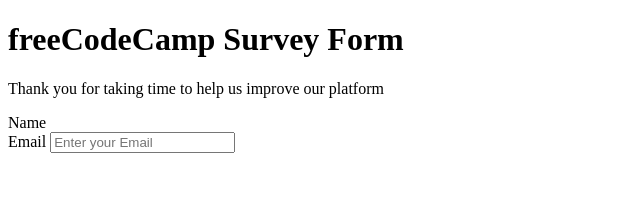
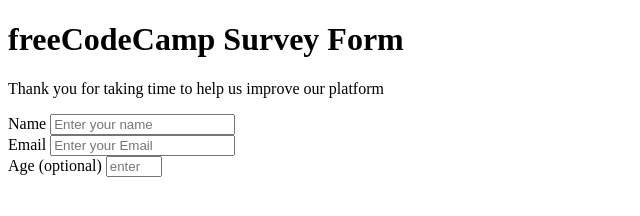
Before and after one commit to Roland-Ntwali/Survey-form, a plain HTML site: page fcc-test-suite-template-master/index.html in a window 1280 px wide. Shown: the whole page, without its empty margins (0-640 px from the left). Drawn offline with Linux system fonts and the light colour scheme.

Commit message:
Added the number input

```diff
--- a/fcc-test-suite-template-master/index.html
+++ b/fcc-test-suite-template-master/index.html
@@ -13,7 +13,7 @@
     <form id="survey-form">
       <div class="form-group">
         <label id="name-label" for="name">Name</label>
-      </div>
+          <input type="text" id="name" name="name" class="form-control" placeholder="Enter your name" required></div>
       <div class="form-group">
         <label id="email-label" for="email">Email</label>
         <input
@@ -25,6 +25,9 @@
           required
         />
       </div>
+      <div class="form-group">
+        <label id="number-label" for="age">Age (optional)</label>
+          <input type="number" id="number" class="form-control" name="age" min=10 max=99 placeholder="enter your age"></div>
     </form>
   </body>
 </html>
```
